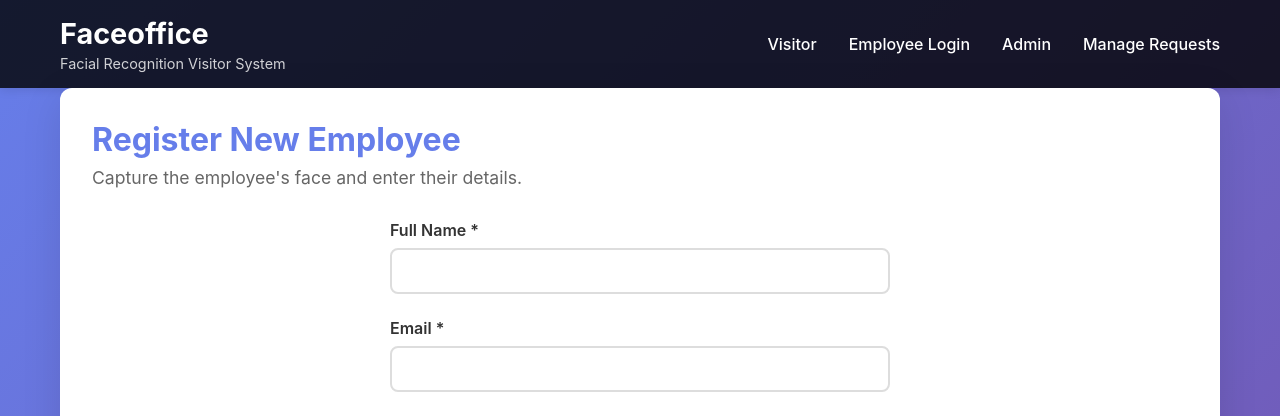
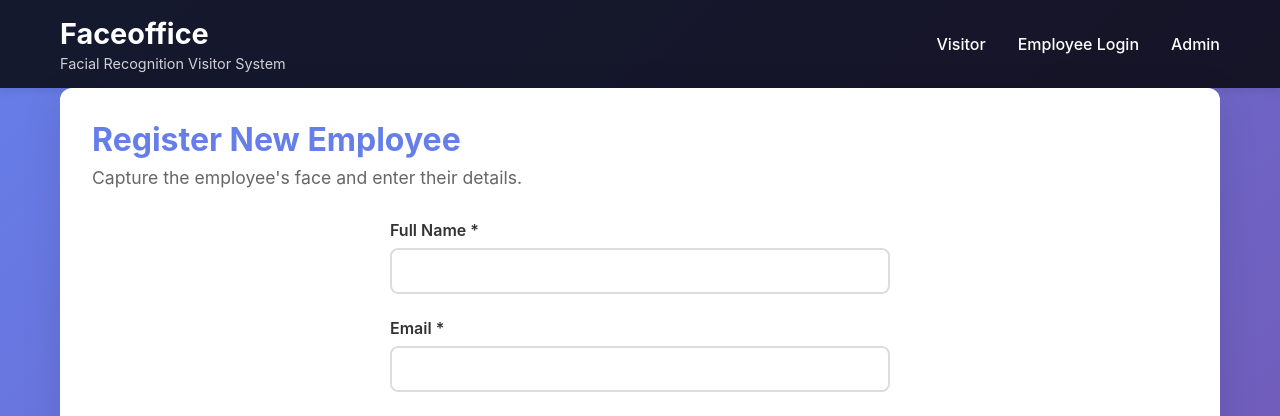
Before and after one commit to ShristiDCJ/Faceoffice, a Flask app: page /admin/register in a window 1280 px wide. Shown: the top 416 px of the page. Run offline with Flask 3, Linux system fonts and the light colour scheme.

Commit message:
Update base.html

```diff
--- a/app/templates/base.html
+++ b/app/templates/base.html
@@ -18,7 +18,6 @@
                 <a href="/visitor">Visitor</a>
                 <a href="/auth/login">Employee Login</a>
                 <a href="/admin/register">Admin</a>
-                <a href="/admin/requests">Manage Requests</a>
             </div>
         </div>
     </nav>
```
